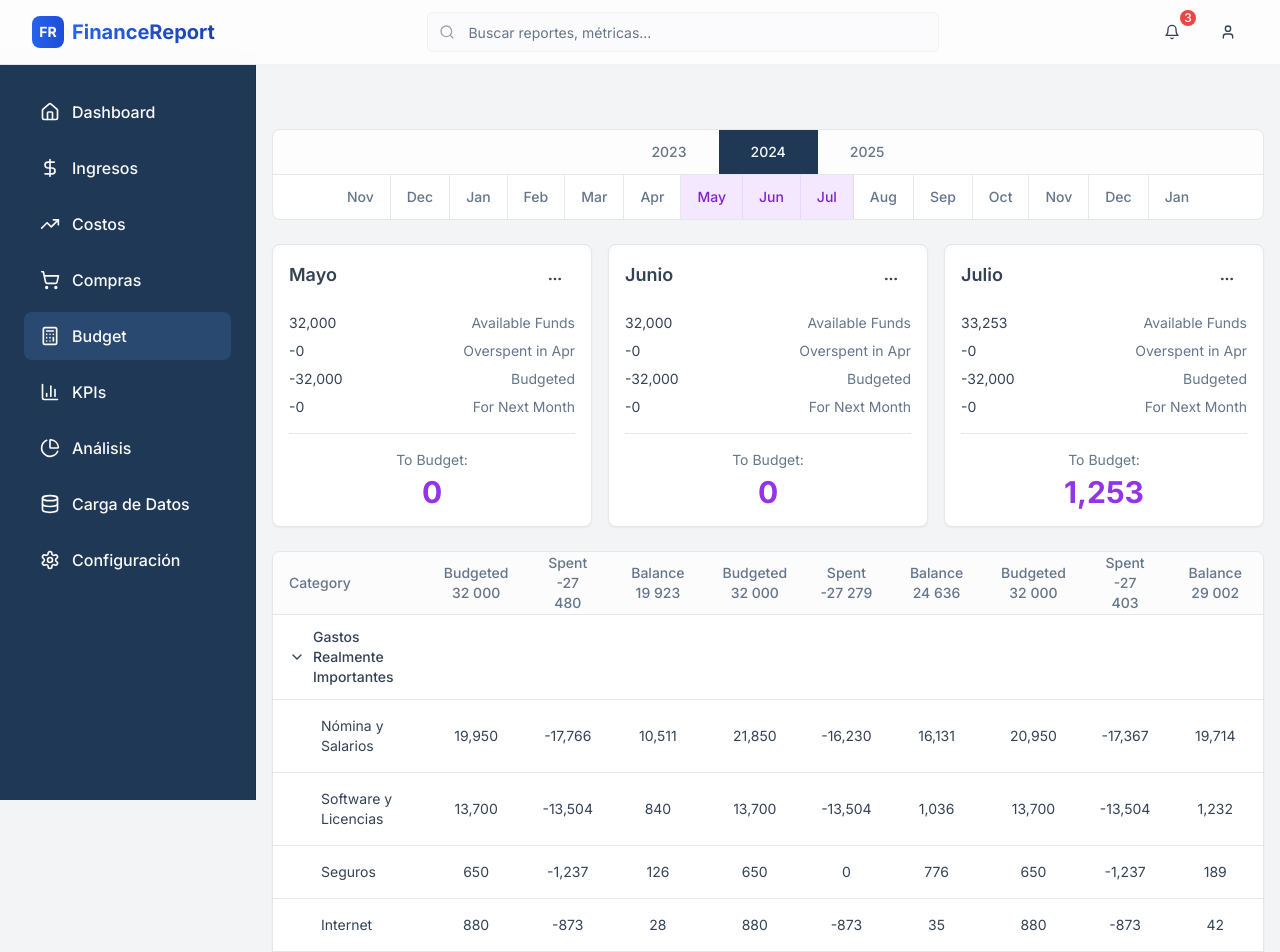
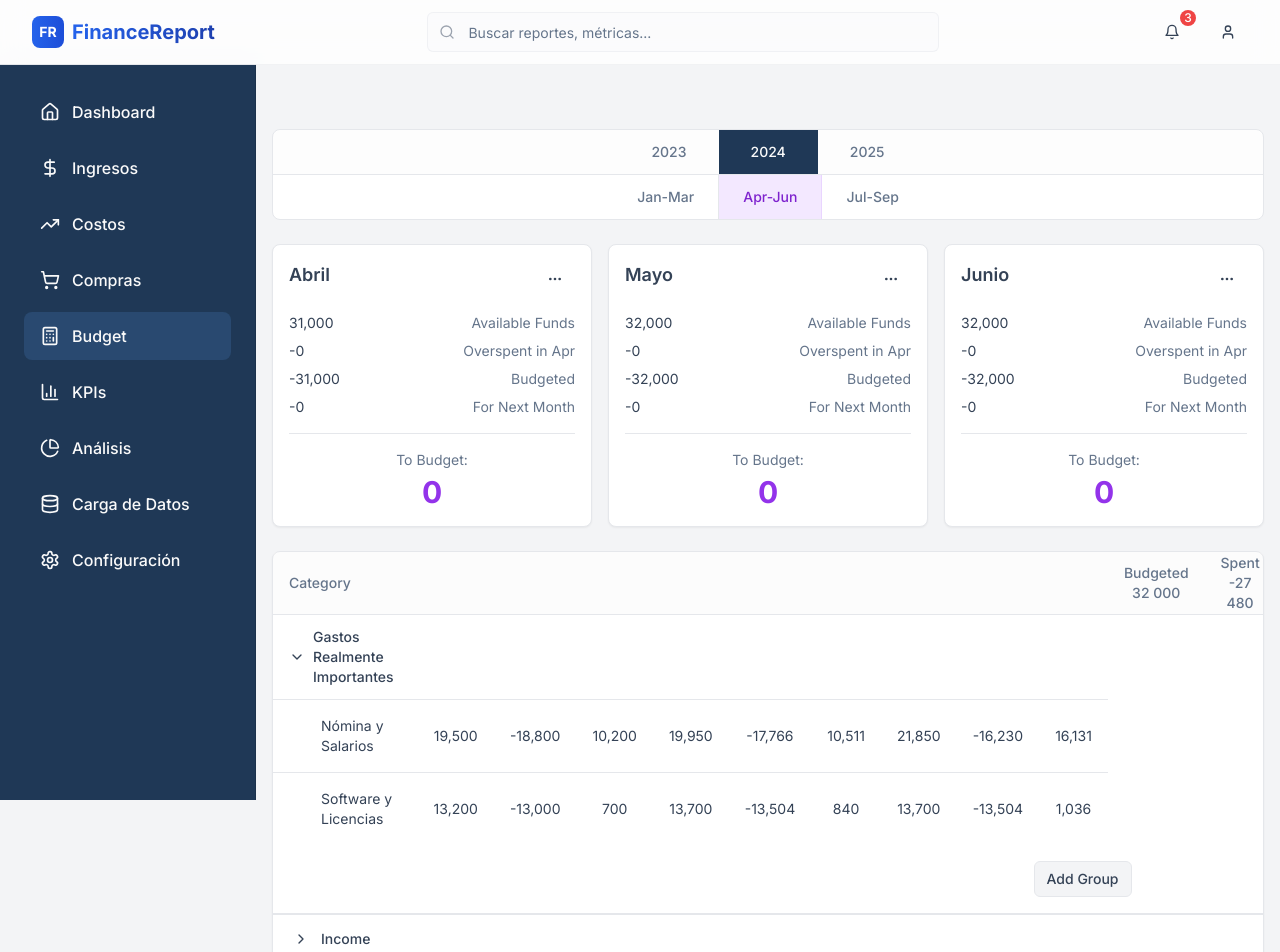
Before and after one commit to ramarono/financial-impact-vision, a React (Vite) app: page /budget in a window 1280 px wide. Shown: the top 952 px of the page. Built offline with nearby package versions, Linux system fonts and the light colour scheme.

Commit message:
Implement budget page functionality
Implement year and trimester selection with data updates.

```diff
--- a/src/pages/Budget.tsx
+++ b/src/pages/Budget.tsx
@@ -6,32 +6,16 @@ import { ChevronDown, ChevronRight, MoreHorizontal } from "lucide-react";
 import Header from "@/components/Header";
 import Navigation from "@/components/Navigation";
 
-const budgetData = {
+const budgetDataByYear: { [key: number]: { [key: string]: any } } = {
+  2023: {
+    quarters: {
+      "Oct-Dec": {
+        months: ["Oct", "Nov", "Dec"],
+        data: {
           months: [
-    {
-      name: "Mayo",
-      availableFunds: 32000,
-      overspent: 0,
-      budgeted: -32000,
-      forNextMonth: 0,
-      toBudget: 0
-    },
-    {
-      name: "Junio",
-      availableFunds: 32000,
-      overspent: 0,
-      budgeted: -32000,
-      forNextMonth: 0,
-      toBudget: 0
-    },
-    {
-      name: "Julio",
-      availableFunds: 33253,
-      overspent: 0,
-      budgeted: -32000,
-      forNextMonth: 0,
-      toBudget: 1253
-    }
+            { name: "Octubre", availableFunds: 28000, overspent: 0, budgeted: -28000, forNextMonth: 0, toBudget: 0 },
+            { name: "Noviembre", availableFunds: 29000, overspent: 0, budgeted: -29000, forNextMonth: 0, toBudget: 0 },
+            { name: "Diciembre", availableFunds: 30000, overspent: 0, budgeted: -30000, forNextMonth: 0, toBudget: 500 }
           ],
           categories: [
             {
@@ -40,58 +24,125 @@ const budgetData = {
               items: [
                 {
                   name: "Nómina y Salarios",
-          may: { budgeted: 19950, spent: -17766, balance: 10511 },
-          june: { budgeted: 21850, spent: -16230, balance: 16131 },
-          july: { budgeted: 20950, spent: -17367, balance: 19714 }
+                  oct: { budgeted: 18000, spent: -17500, balance: 9500 },
+                  nov: { budgeted: 19000, spent: -18200, balance: 10300 },
+                  dec: { budgeted: 19500, spent: -19000, balance: 10800 }
                 },
                 {
                   name: "Software y Licencias",
-          may: { budgeted: 13700, spent: -13504, balance: 840 },
-          june: { budgeted: 13700, spent: -13504, balance: 1036 },
-          july: { budgeted: 13700, spent: -13504, balance: 1232 }
+                  oct: { budgeted: 12000, spent: -11800, balance: 700 },
+                  nov: { budgeted: 12500, spent: -12300, balance: 900 },
+                  dec: { budgeted: 13000, spent: -12800, balance: 1100 }
+                }
+              ]
+            }
+          ]
+        }
+      }
+    }
+  },
+  2024: {
+    quarters: {
+      "Jan-Mar": {
+        months: ["Jan", "Feb", "Mar"],
+        data: {
+          months: [
+            { name: "Enero", availableFunds: 30000, overspent: 0, budgeted: -30000, forNextMonth: 0, toBudget: 0 },
+            { name: "Febrero", availableFunds: 31000, overspent: 0, budgeted: -31000, forNextMonth: 0, toBudget: 0 },
+            { name: "Marzo", availableFunds: 31500, overspent: 0, budgeted: -31000, forNextMonth: 0, toBudget: 500 }
+          ],
+          categories: [
+            {
+              name: "Gastos Realmente Importantes",
+              expanded: true,
+              items: [
+                {
+                  name: "Nómina y Salarios",
+                  jan: { budgeted: 18500, spent: -17800, balance: 9700 },
+                  feb: { budgeted: 19200, spent: -18500, balance: 10400 },
+                  mar: { budgeted: 19800, spent: -19100, balance: 11200 }
                 },
                 {
-          name: "Seguros",
-          may: { budgeted: 650, spent: -1237, balance: 126 },
-          june: { budgeted: 650, spent: 0, balance: 776 },
-          july: { budgeted: 650, spent: -1237, balance: 189 }
+                  name: "Software y Licencias",
+                  jan: { budgeted: 12800, spent: -12500, balance: 800 },
+                  feb: { budgeted: 13200, spent: -12900, balance: 1100 },
+                  mar: { budgeted: 13500, spent: -13200, balance: 1400 }
+                }
+              ]
+            }
+          ]
+        }
+      },
+      "Apr-Jun": {
+        months: ["Apr", "May", "Jun"],
+        data: {
+          months: [
+            { name: "Abril", availableFunds: 31000, overspent: 0, budgeted: -31000, forNextMonth: 0, toBudget: 0 },
+            { name: "Mayo", availableFunds: 32000, overspent: 0, budgeted: -32000, forNextMonth: 0, toBudget: 0 },
+            { name: "Junio", availableFunds: 32000, overspent: 0, budgeted: -32000, forNextMonth: 0, toBudget: 0 }
+          ],
+          categories: [
+            {
+              name: "Gastos Realmente Importantes",
+              expanded: true,
+              items: [
+                {
+                  name: "Nómina y Salarios",
+                  apr: { budgeted: 19500, spent: -18800, balance: 10200 },
+                  may: { budgeted: 19950, spent: -17766, balance: 10511 },
+                  jun: { budgeted: 21850, spent: -16230, balance: 16131 }
                 },
                 {
-          name: "Internet",
-          may: { budgeted: 880, spent: -873, balance: 28 },
-          june: { budgeted: 880, spent: -873, balance: 35 },
-          july: { budgeted: 880, spent: -873, balance: 42 }
+                  name: "Software y Licencias",
+                  apr: { budgeted: 13200, spent: -13000, balance: 700 },
+                  may: { budgeted: 13700, spent: -13504, balance: 840 },
+                  jun: { budgeted: 13700, spent: -13504, balance: 1036 }
+                }
+              ]
+            }
+          ]
+        }
+      },
+      "Jul-Sep": {
+        months: ["Jul", "Aug", "Sep"],
+        data: {
+          months: [
+            { name: "Julio", availableFunds: 33253, overspent: 0, budgeted: -32000, forNextMonth: 0, toBudget: 1253 },
+            { name: "Agosto", availableFunds: 33500, overspent: 0, budgeted: -33000, forNextMonth: 0, toBudget: 500 },
+            { name: "Septiembre", availableFunds: 34000, overspent: 0, budgeted: -33500, forNextMonth: 0, toBudget: 500 }
+          ],
+          categories: [
+            {
+              name: "Gastos Realmente Importantes",
+              expanded: true,
+              items: [
+                {
+                  name: "Nómina y Salarios",
+                  jul: { budgeted: 20950, spent: -17367, balance: 19714 },
+                  aug: { budgeted: 21500, spent: -20800, balance: 11200 },
+                  sep: { budgeted: 22000, spent: -21200, balance: 12300 }
                 },
                 {
-          name: "Electricidad",
-          may: { budgeted: 2000, spent: -2152, balance: 1162 },
-          june: { budgeted: 2000, spent: -1853, balance: 1309 },
-          july: { budgeted: 2000, spent: -1753, balance: 1556 }
-        },
-        {
-          name: "Ahorros para imprevistos",
-          may: { budgeted: 2720, spent: 0, balance: 8355 },
-          june: { budgeted: 4620, spent: 0, balance: 12975 },
-          july: { budgeted: 3720, spent: 0, balance: 16695 }
+                  name: "Software y Licencias",
+                  jul: { budgeted: 13700, spent: -13504, balance: 1232 },
+                  aug: { budgeted: 14000, spent: -13800, balance: 1400 },
+                  sep: { budgeted: 14200, spent: -14000, balance: 1600 }
                 }
               ]
-    },
-    {
-      name: "Gastos Diarios",
-      expanded: true,
-      total: {
-        may: { budgeted: 12050, spent: -9714, balance: 9412 },
-        june: { budgeted: 10150, spent: -11065, balance: 8497 },
-        july: { budgeted: 11050, spent: -10036, balance: 9511 }
+            }
+          ]
         }
       }
-  ],
-  income: {
-    may: { received: 32000 },
-    june: { received: 32000 },
-    july: { received: 33253 }
+    }
   }
 };
+
+const quarters = [
+  { name: "Jan-Mar", months: ["Jan", "Feb", "Mar"] },
+  { name: "Apr-Jun", months: ["Apr", "May", "Jun"] },
+  { name: "Jul-Sep", months: ["Jul", "Aug", "Sep"] },
+  { name: "Oct-Dec", months: ["Oct", "Nov", "Dec"] }
+];
 
 const formatNumber = (num: number) => {
   if (num === 0) return "0";
@@ -101,26 +152,16 @@ const formatNumber = (num: number) => {
 const Budget = () => {
   const [expandedCategories, setExpandedCategories] = useState<string[]>(["Gastos Realmente Importantes", "Gastos Diarios"]);
   const [selectedYear, setSelectedYear] = useState(2024);
-  const [selectedMonths, setSelectedMonths] = useState(["May", "Jun", "Jul"]);
+  const [selectedQuarter, setSelectedQuarter] = useState("Apr-Jun");
 
   const years = [2023, 2024, 2025];
-  const allMonths = [
-    { name: "Nov", year: 2023 },
-    { name: "Dec", year: 2023 },
-    { name: "Jan", year: 2024 },
-    { name: "Feb", year: 2024 },
-    { name: "Mar", year: 2024 },
-    { name: "Apr", year: 2024 },
-    { name: "May", year: 2024 },
-    { name: "Jun", year: 2024 },
-    { name: "Jul", year: 2024 },
-    { name: "Aug", year: 2024 },
-    { name: "Sep", year: 2024 },
-    { name: "Oct", year: 2024 },
-    { name: "Nov", year: 2024 },
-    { name: "Dec", year: 2024 },
-    { name: "Jan", year: 2025 }
-  ];
+
+  const availableQuarters = budgetDataByYear[selectedYear]?.quarters ? Object.keys(budgetDataByYear[selectedYear].quarters) : [];
+
+  const currentData = budgetDataByYear[selectedYear]?.quarters[selectedQuarter]?.data || {
+    months: [],
+    categories: []
+  };
 
   const toggleCategory = (categoryName: string) => {
     setExpandedCategories(prev =>
@@ -130,12 +171,18 @@ const Budget = () => {
     );
   };
 
-  const toggleMonth = (monthName: string) => {
-    setSelectedMonths(prev =>
-      prev.includes(monthName)
-        ? prev.filter(name => name !== monthName)
-        : [...prev, monthName].slice(0, 3) // Máximo 3 meses
-    );
+  const handleYearChange = (year: number) => {
+    setSelectedYear(year);
+    // Seleccionar el primer trimestre disponible para el año
+    const firstQuarter = Object.keys(budgetDataByYear[year]?.quarters || {})[0];
+    if (firstQuarter) {
+      setSelectedQuarter(firstQuarter);
+    }
+  };
+
+  const getCurrentMonthKeys = () => {
+    const quarter = quarters.find(q => q.name === selectedQuarter);
+    return quarter ? quarter.months.map(m => m.toLowerCase()) : [];
   };
 
   return (
@@ -152,7 +199,7 @@ const Budget = () => {
               {years.map((year) => (
                 <button
                   key={year}
-                  onClick={() => setSelectedYear(year)}
+                  onClick={() => handleYearChange(year)}
                   className={`px-8 py-3 text-sm font-medium transition-colors ${
                     selectedYear === year
                       ? "bg-primary text-primary-foreground"
@@ -164,26 +211,26 @@ const Budget = () => {
               ))}
             </div>
 
-            {/* Months Row */}
+            {/* Quarters Row */}
             <div className="flex items-center justify-center overflow-x-auto">
-              {allMonths.map((month, index) => (
+              {availableQuarters.map((quarter) => (
                 <button
-                  key={`${month.name}-${month.year}-${index}`}
-                  onClick={() => toggleMonth(month.name)}
-                  className={`px-4 py-3 text-sm font-medium whitespace-nowrap transition-colors border-r last:border-r-0 ${
-                    selectedMonths.includes(month.name)
+                  key={quarter}
+                  onClick={() => setSelectedQuarter(quarter)}
+                  className={`px-6 py-3 text-sm font-medium whitespace-nowrap transition-colors border-r last:border-r-0 ${
+                    selectedQuarter === quarter
                       ? "bg-purple-100 text-purple-700 border-purple-200"
                       : "hover:bg-muted/50 text-muted-foreground"
                   }`}
                 >
-                  {month.name}
+                  {quarter}
                 </button>
               ))}
             </div>
           </div>
           {/* Month Cards */}
           <div className="grid grid-cols-3 gap-4 mb-6">
-            {budgetData.months.map((month, index) => (
+            {currentData.months.map((month, index) => (
               <Card key={index} className="p-4">
                 <div className="flex justify-between items-start mb-4">
                   <h3 className="text-lg font-semibold">{month.name}</h3>
@@ -241,8 +288,8 @@ const Budget = () => {
                     </TableRow>
                   </TableHeader>
                   <TableBody>
-                    {budgetData.categories.map((category, categoryIndex) => (
-                      <React.Fragment key={categoryIndex}>
+                    {currentData.categories.map((category, categoryIndex) => (
+                      <div key={categoryIndex}>
                         <TableRow className="hover:bg-muted/20">
                           <TableCell className="flex items-center gap-2 py-3">
                             <Button
@@ -259,22 +306,7 @@ const Budget = () => {
                             <span className="font-medium">{category.name}</span>
                           </TableCell>
 
-                          {category.total && (
-                            <>
-                              <TableCell className="text-center">{formatNumber(category.total.may.budgeted)}</TableCell>
-                              <TableCell className="text-center">{formatNumber(category.total.may.spent)}</TableCell>
-                              <TableCell className="text-center">{formatNumber(category.total.may.balance)}</TableCell>
-                              <TableCell className="text-center">{formatNumber(category.total.june.budgeted)}</TableCell>
-                              <TableCell className="text-center">{formatNumber(category.total.june.spent)}</TableCell>
-                              <TableCell className="text-center">{formatNumber(category.total.june.balance)}</TableCell>
-                              <TableCell className="text-center">{formatNumber(category.total.july.budgeted)}</TableCell>
-                              <TableCell className="text-center">{formatNumber(category.total.july.spent)}</TableCell>
-                              <TableCell className="text-center">{formatNumber(category.total.july.balance)}</TableCell>
-                            </>
-                          )}
-
-                          {!category.total && (
-                            <>
+                          {/* Empty cells for category header */}
                           <TableCell className="text-center"></TableCell>
                           <TableCell className="text-center"></TableCell>
                           <TableCell className="text-center"></TableCell>
@@ -284,25 +316,27 @@ const Budget = () => {
                           <TableCell className="text-center"></TableCell>
                           <TableCell className="text-center"></TableCell>
                           <TableCell className="text-center"></TableCell>
-                            </>
-                          )}
                         </TableRow>
 
-                        {expandedCategories.includes(category.name) && category.items && category.items.map((item, itemIndex) => (
+                        {expandedCategories.includes(category.name) && category.items && category.items.map((item, itemIndex) => {
+                          const monthKeys = getCurrentMonthKeys();
+                          return (
                             <TableRow key={itemIndex} className="hover:bg-muted/10">
                               <TableCell className="pl-12">{item.name}</TableCell>
-                            <TableCell className="text-center">{formatNumber(item.may.budgeted)}</TableCell>
-                            <TableCell className="text-center">{formatNumber(item.may.spent)}</TableCell>
-                            <TableCell className="text-center">{formatNumber(item.may.balance)}</TableCell>
-                            <TableCell className="text-center">{formatNumber(item.june.budgeted)}</TableCell>
-                            <TableCell className="text-center">{formatNumber(item.june.spent)}</TableCell>
-                            <TableCell className="text-center">{formatNumber(item.june.balance)}</TableCell>
-                            <TableCell className="text-center">{formatNumber(item.july.budgeted)}</TableCell>
-                            <TableCell className="text-center">{formatNumber(item.july.spent)}</TableCell>
-                            <TableCell className="text-center">{formatNumber(item.july.balance)}</TableCell>
+                              {monthKeys.map((monthKey, idx) => {
+                                const monthData = item[monthKey] || { budgeted: 0, spent: 0, balance: 0 };
+                                return (
+                                  <React.Fragment key={`${monthKey}-${idx}`}>
+                                    <TableCell className="text-center">{formatNumber(monthData.budgeted)}</TableCell>
+                                    <TableCell className="text-center">{formatNumber(monthData.spent)}</TableCell>
+                                    <TableCell className="text-center">{formatNumber(monthData.balance)}</TableCell>
+                                  </React.Fragment>
+                                );
+                              })}
                             </TableRow>
-                        ))}
-                      </React.Fragment>
+                          );
+                        })}
+                      </div>
                     ))}
 
                     {/* Add Group Button */}
@@ -341,13 +375,13 @@ const Budget = () => {
                       <TableCell></TableCell>
                       <TableCell className="text-center"></TableCell>
                       <TableCell className="text-center"></TableCell>
-                      <TableCell className="text-center font-bold">{formatNumber(budgetData.income.may.received)}</TableCell>
+                      <TableCell className="text-center font-bold">32000</TableCell>
                       <TableCell className="text-center"></TableCell>
                       <TableCell className="text-center"></TableCell>
-                      <TableCell className="text-center font-bold">{formatNumber(budgetData.income.june.received)}</TableCell>
+                      <TableCell className="text-center font-bold">32000</TableCell>
                       <TableCell className="text-center"></TableCell>
                       <TableCell className="text-center"></TableCell>
-                      <TableCell className="text-center font-bold">{formatNumber(budgetData.income.july.received)}</TableCell>
+                      <TableCell className="text-center font-bold">33253</TableCell>
                     </TableRow>
                   </TableBody>
                 </Table>
```
Lines whose indentation alone changed are shown as unchanged.
